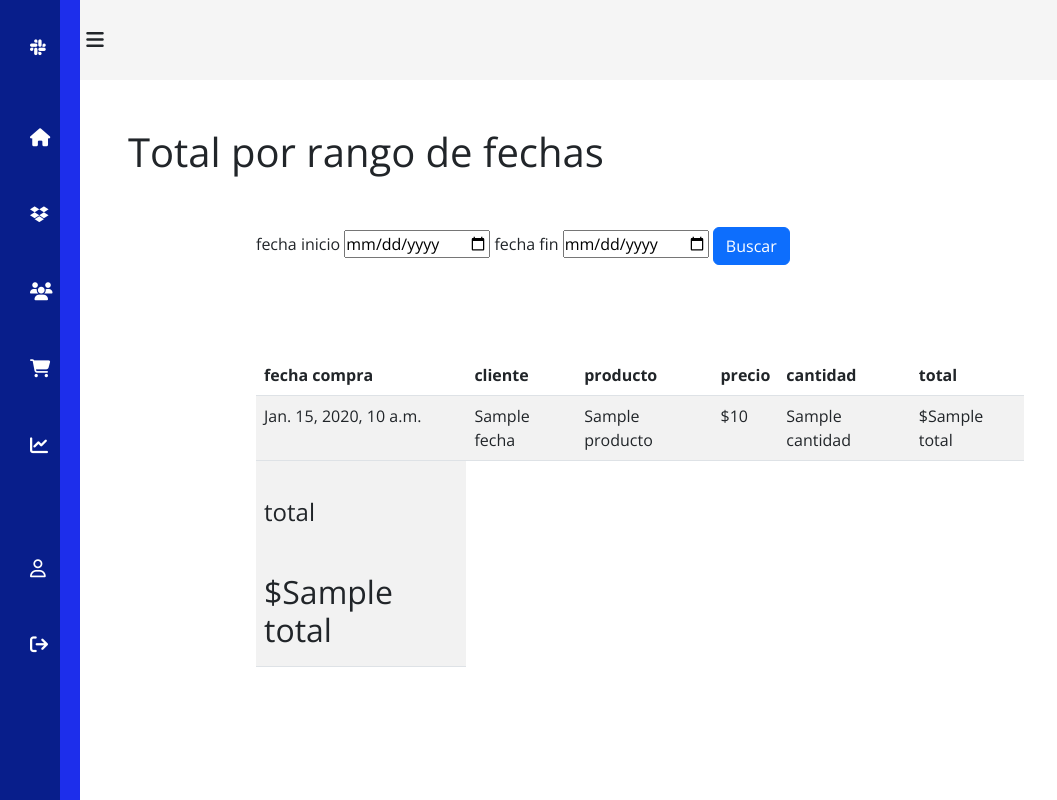
After one commit to juanj72/ACS_azure, a Django app: template aplicacion/templates/rango_fechas.html in a window 1280 px wide. The commit adds this page. Shown: the whole page, without its empty margins (0-1057 px from the left). Run offline with Django 3.2, Linux system fonts and the light colour scheme; the template is opened without the code that fills it: most values are stand-ins (such as "Sample title", 1, 10 or a date in 2020); some libraries are stand-ins or nearby versions.

Commit message:
agregacion consulta por rango de fechas

```diff
--- a/ACS/settings.py
+++ b/ACS/settings.py
@@ -26,7 +26,7 @@ SECRET_KEY = 'django-insecure-i+uppdw_r%_dpnba_q57@8e1gn!7^%as!2=cs_93jf9=mn_6xj
 # SECURITY WARNING: don't run with debug turned on in production!
 DEBUG = True
 
-ALLOWED_HOSTS = ['audicomsystem.azurewebsites.net']
+ALLOWED_HOSTS = ['audicomsystem.azurewebsites.net','*']
 #ALLOWED_HOSTS = ['*']
 
 CSRF_TRUSTED_ORIGINS = ['https://audicomsystem.azurewebsites.net']
--- /dev/null
+++ b/aplicacion/templates/rango_fechas.html
@@ -0,0 +1,87 @@
+{% extends "index.html"%}{%block content%}
+
+<style>
+
+    .tabla_fechas_rango{
+        width: 60%;
+        margin-top: 7%;
+        margin-left: 20%;
+        margin-right: 10%;
+        margin-bottom: 10%;
+
+
+    }
+    .formulario{
+      margin-top: 4%;
+      margin-left: 20%;
+    }
+    h1{
+      margin-top: 10%;
+      margin-left: 10%;
+    }
+</style>
+
+<h1>Total por rango de fechas</h1>
+
+<form method="POST" class="formulario">
+
+  {%csrf_token%}
+  <label for="">fecha inicio</label>
+  <input type="date" name="fecha" required>
+  <label for="">fecha fin</label>
+  <input type="date" name="fecha2" required>
+  <button type="submit" class="btn btn-primary">Buscar</button>
+</form>
+
+
+
+
+
+<table class="table table-striped tabla_fechas_rango">
+
+    <thead>
+      <tr>
+        <!--<th scope="col">id venta</th>-->
+        <th scope="col">fecha compra</th>
+        <th scope="col">cliente</th>
+        <th scope="col">producto</th>
+        <th scope="col">precio</th>
+        <th scope="col">cantidad</th>
+        <th scope="col">total</th>
+
+
+
+      </tr>
+    </thead>
+    <tbody>
+
+      {%for fechas in fechas%}
+
+    <tr>
+        <td>{{fechas.fecha_de_compra}}</td>
+        <td>{{fechas.nombre_cliente}}</td>
+        <td>{{fechas.producto}}</td>
+        <td>${{fechas.valor_publico}}</td>
+        <td>{{fechas.cantidad}}</td>
+        <td>${{fechas.total}}</td>
+
+    </tr>
+
+    {%endfor%}
+
+
+
+
+    </tbody>
+    <td>
+
+      <h4><br>total<br/></h4>
+      <h2><br>${{total.0.total}}<br/></h2>
+
+
+
+    </td>
+  </table>
+
+
+{%endblock%}
--- a/aplicacion/templates/reporfecha.html
+++ b/aplicacion/templates/reporfecha.html
@@ -1,6 +1,7 @@
 {%extends "index.html"%}{%block content%}
  <section>
   <a href="{% url 'reportes'%}" class="btn btn-secondary">productos por cantidad</a>
+  <a href="{%url 'rango_fechas' %}" class="btn btn-success">consultar por rango de fechas</a>
 
     <h2><b>Reporte de ventas Diario</b> </h2>
 
--- a/aplicacion/urls.py
+++ b/aplicacion/urls.py
@@ -17,7 +17,8 @@ urlpatterns=[
     path('recibo/<int:factura>',views.recibo,name="recibo"),
     #path('cerrar_sesion',views.cerrar_sesion,name="cerrar_sesion"),
     path('anular',views.anulacion,name="anular"),
-    path('listado_productos_vent',views.total_productos,name="total_productos_vendidos")
+    path('listado_productos_vent',views.total_productos,name="total_productos_vendidos"),
+    path('rango_fechas',views.fechas_rango,name='rango_fechas')
 
 
 
```
Also changed, not shown: aplicacion/views.py (+92 -0 lines).
